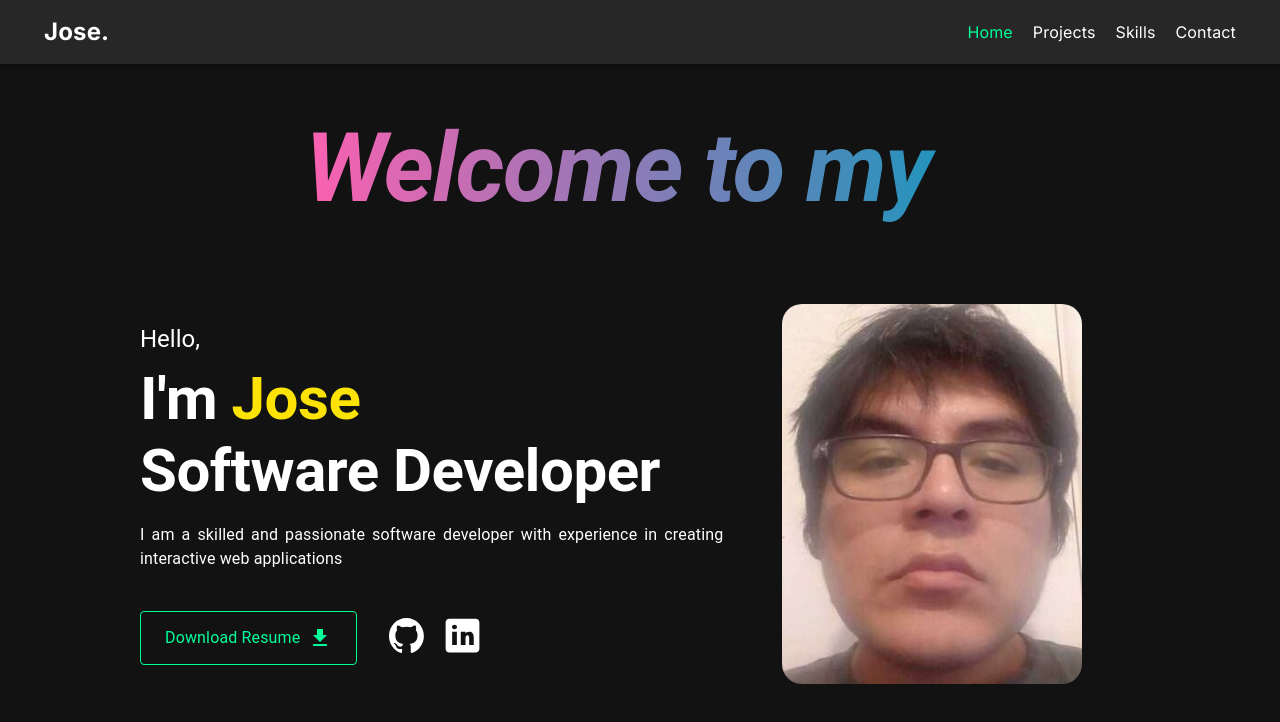
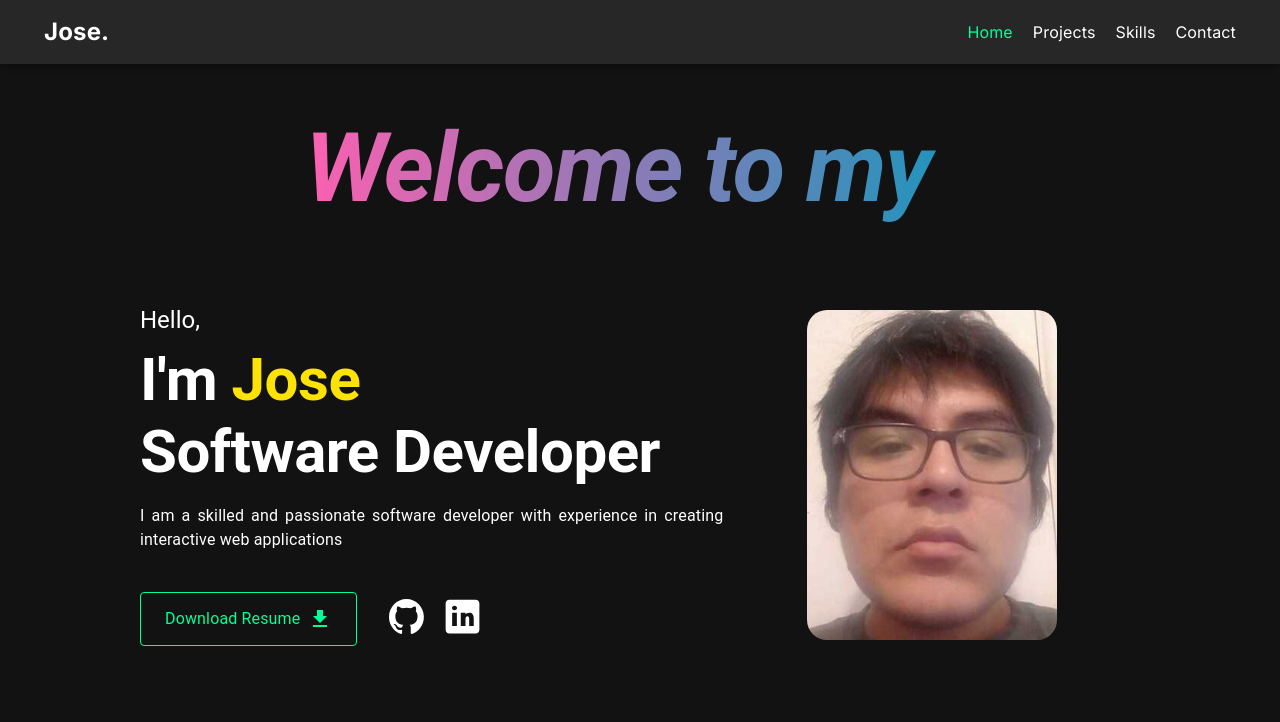
Before and after one commit to jose-guerrerog/portfolio, a Next.js app: page / in a window 1280 px wide. Shown: the top 722 px of the page. Built offline with nearby package versions, Linux system fonts and the light colour scheme.

Commit message:
change size

```diff
--- a/src/app/sections/About.tsx
+++ b/src/app/sections/About.tsx
@@ -121,8 +121,8 @@ const About = () => {
           /> */}
           <Image
             src="/images/photo.png"
-            width={300}
-            height={380}
+            width={250}
+            height={330}
             alt="photo"
             style={{
               borderRadius: "20px",
```
